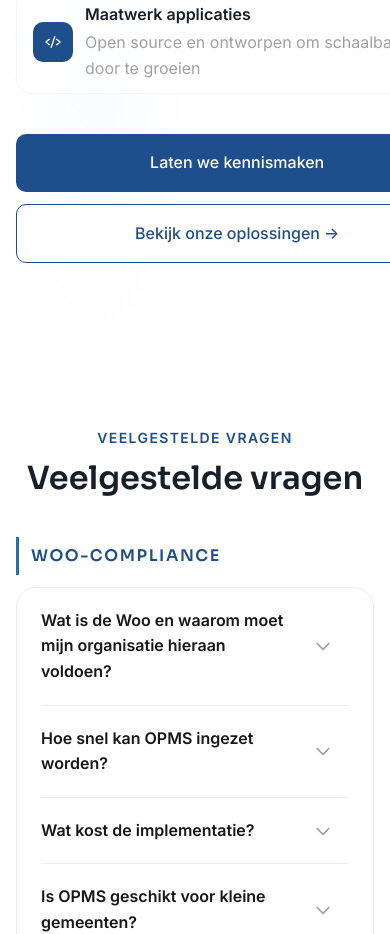
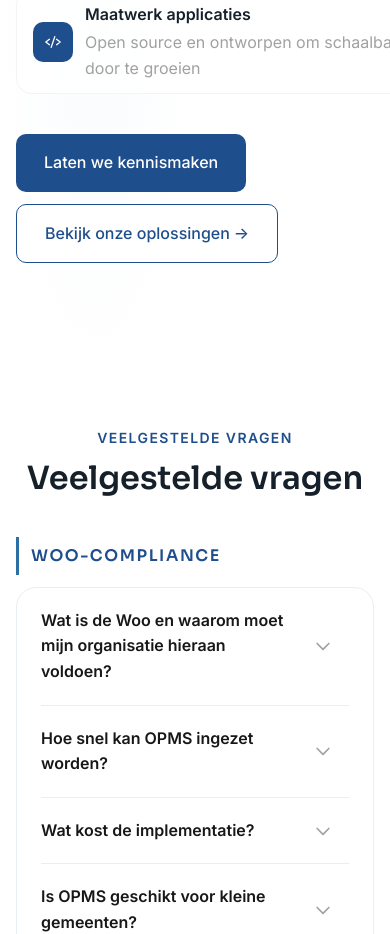
Before and after one commit to siberfx/Staterra, a React (Vite) app: page / in a window 390 px wide. Shown: the part 960-1894 px from the top of the page. Built offline with nearby package versions, Linux system fonts and the light colour scheme; no server answers.

Commit message:
Left-align hero CTAs on mobile
Removed text-center from buttons, added items-start to flex container
so buttons align left instead of stretching full width on mobile.

Co-Authored-By: Claude Opus 4.6 (1M context) <noreply@anthropic.com>

```diff
--- a/src/pages/Home.tsx
+++ b/src/pages/Home.tsx
@@ -111,16 +111,16 @@ export default function HomePage() {
             </div>
 
             {/* CTAs */}
-            <div className="flex flex-col sm:flex-row gap-3 sm:gap-4">
+            <div className="flex flex-col sm:flex-row gap-3 sm:gap-4 items-start">
               <a
                 href="/contact"
-                className="bg-brand-700 text-white rounded-[10px] px-7 py-4 text-body-sm font-medium text-center hover:bg-brand-900 transition-all duration-200 focus-visible:ring-2 focus-visible:ring-brand-400 focus-visible:ring-offset-2"
+                className="bg-brand-700 text-white rounded-[10px] px-7 py-4 text-body-sm font-medium hover:bg-brand-900 transition-all duration-200 focus-visible:ring-2 focus-visible:ring-brand-400 focus-visible:ring-offset-2"
               >
                 Laten we kennismaken
               </a>
               <a
                 href="/oplossingen"
-                className="bg-white text-brand-700 border border-brand-700 rounded-[10px] px-7 py-4 text-body-sm font-medium text-center hover:bg-brand-50 transition-all duration-200 group"
+                className="bg-white text-brand-700 border border-brand-700 rounded-[10px] px-7 py-4 text-body-sm font-medium hover:bg-brand-50 transition-all duration-200 group"
               >
                 Bekijk onze oplossingen
                 <span className="inline-block ml-1 group-hover:translate-x-1 transition-transform">→</span>
```
